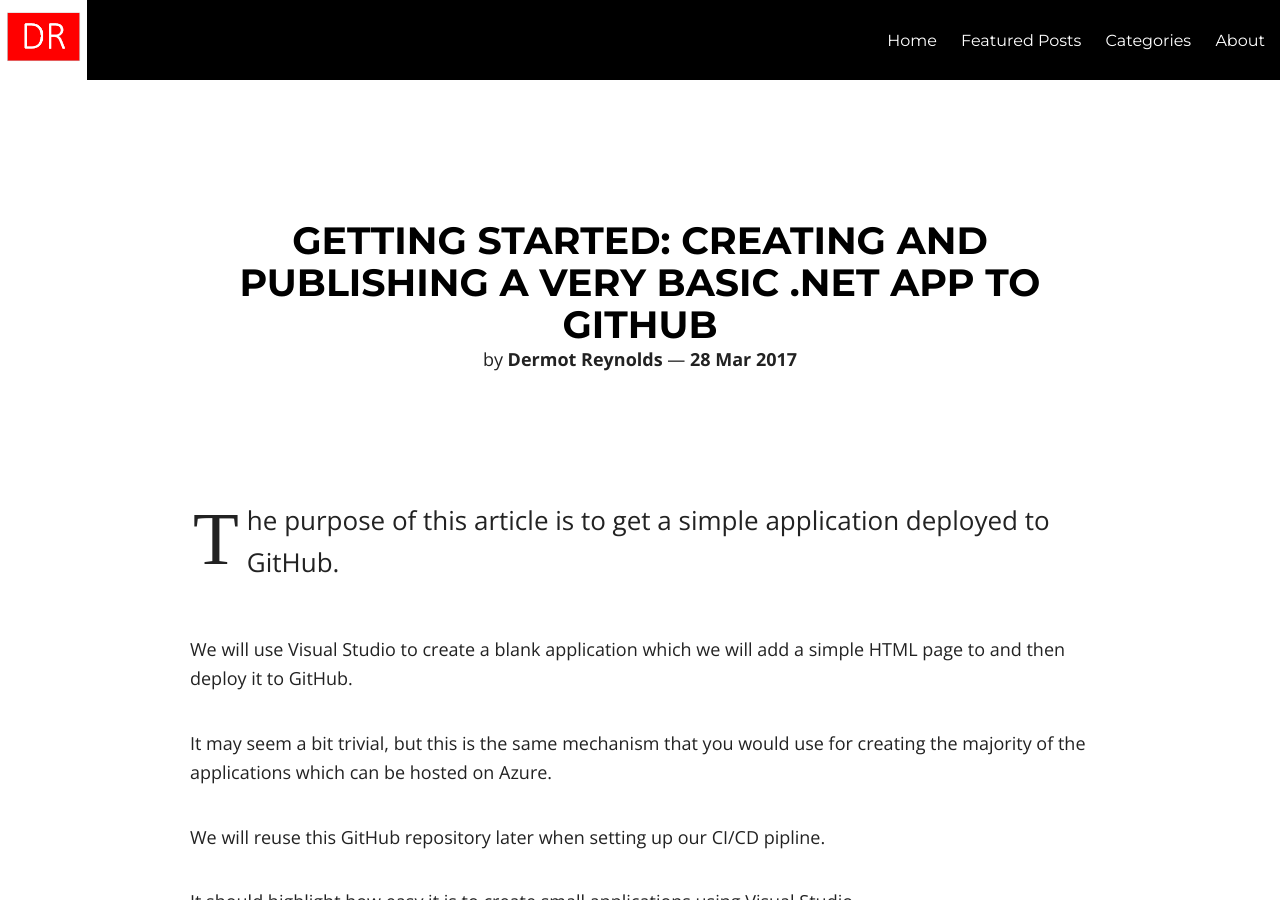
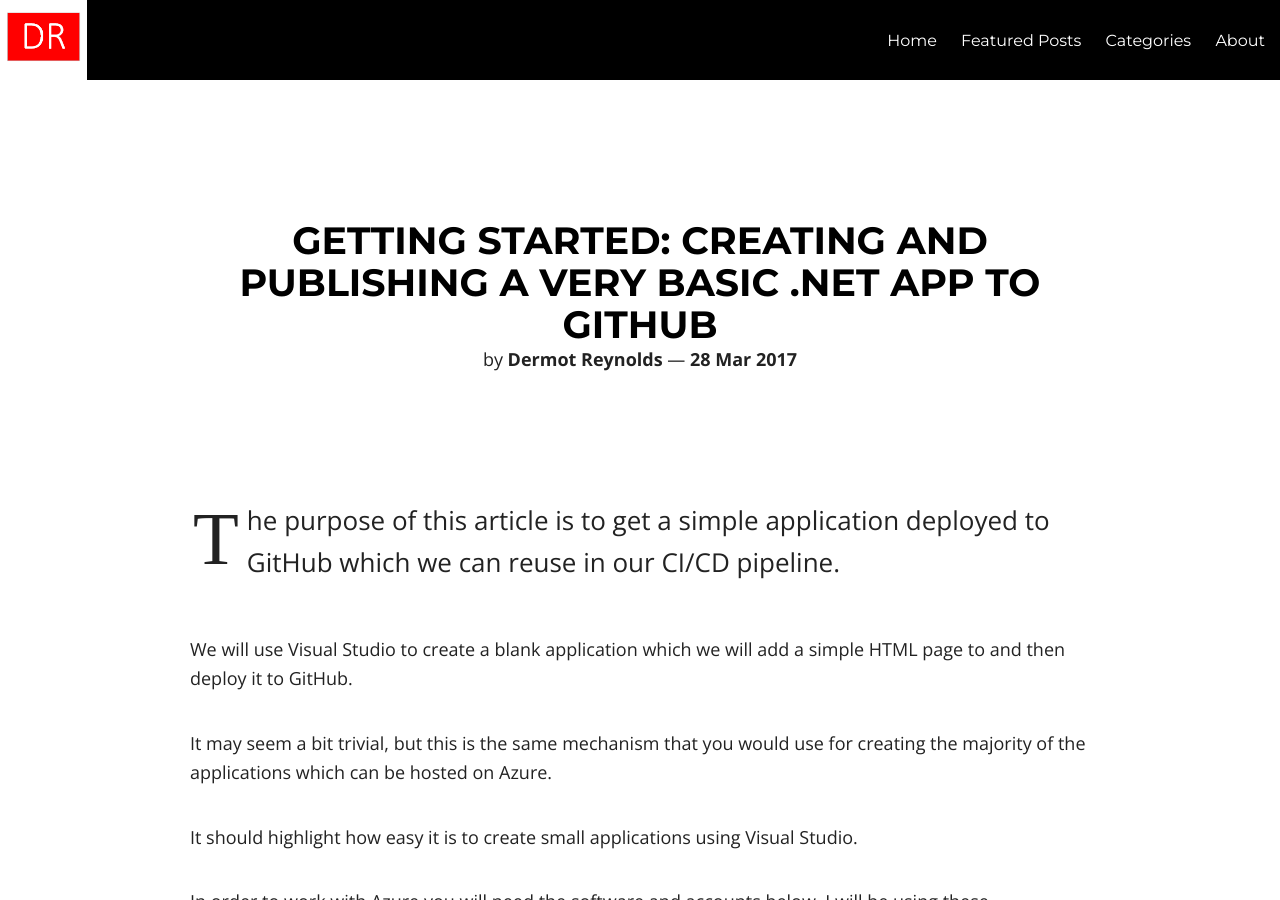
Before and after one commit to dermotreynolds/old.dermotreynolds.github.io, a Jekyll site: the page built from _posts/2017-03-28-1-simple-app-to-github.md, in a window 1280 px wide and 900 px high. Built offline with Jekyll 4.4.1, drawn with Linux system fonts in a browser that asks for light colours; nearby versions of some CDN libraries.

```diff
--- a/_posts/2017-03-28-1-simple-app-to-github.md
+++ b/_posts/2017-03-28-1-simple-app-to-github.md
@@ -8,13 +8,11 @@
 
 ---
 
-The purpose of this article is to get a simple application deployed to GitHub.
+The purpose of this article is to get a simple application deployed to GitHub which we can reuse in our CI/CD pipeline.
 
 We will use Visual Studio to create a blank application which we will add a simple HTML page to and then deploy it to GitHub.
 
 It may seem a bit trivial, but this is the same mechanism that you would use for creating the majority of the applications which can be hosted on Azure.
-
-We will reuse this GitHub repository later when setting up our CI/CD pipline.
 
 It should highlight how easy it is to create small applications using Visual Studio.
 
```
